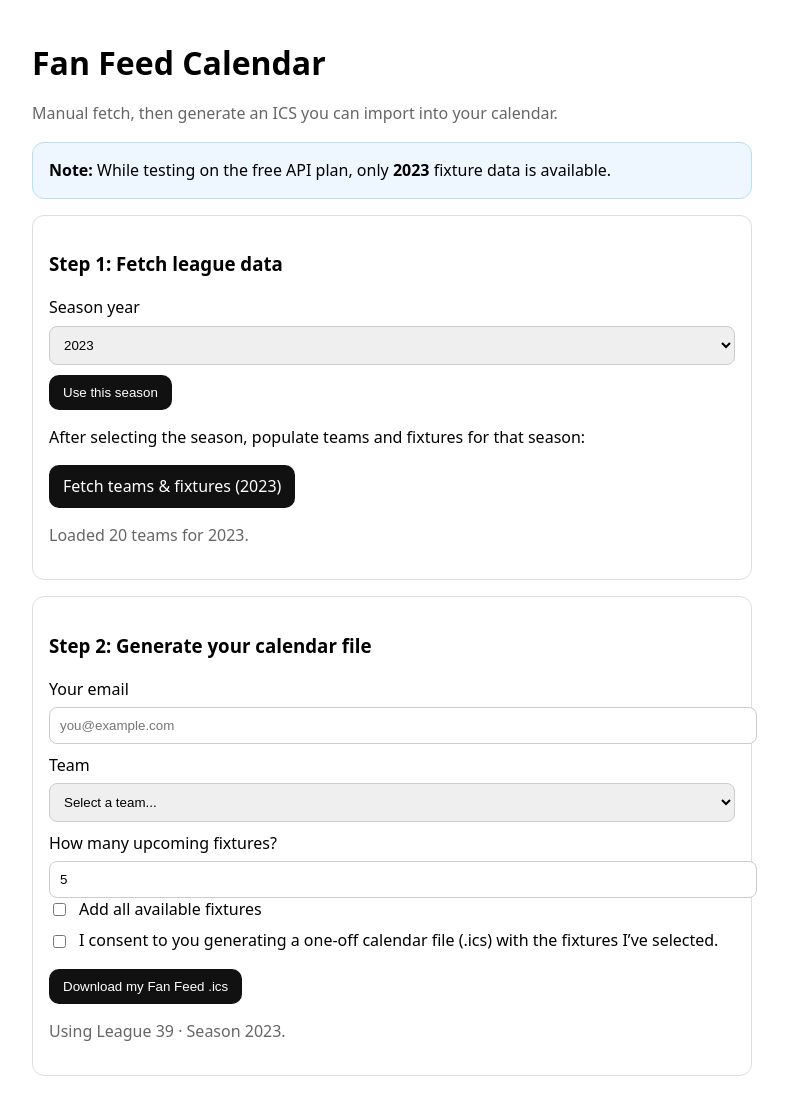
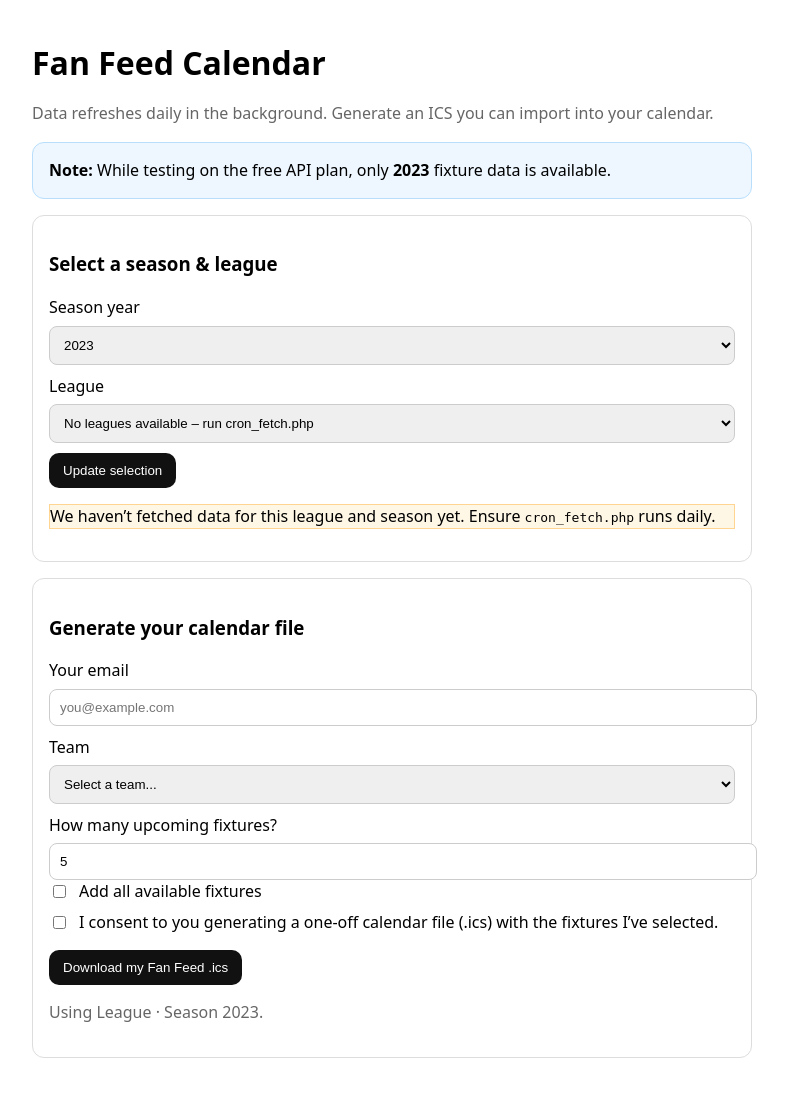
Before and after one commit to 77cu/fan-feed-calendar, a PHP site: page / in a window 1280 px wide. Shown: the whole page, without its empty margins (248-1036 px from the left). After the commit the page ends 1058 px from the top, so only its background shows below. Run offline with PHP 8.4, Linux system fonts and the light colour scheme.

Commit message:
Add cron-based league aggregation and update UI

```diff
--- a/config.php
+++ b/config.php
@@ -14,10 +14,13 @@
 
     // Defaults for quick tests
     'default_league' => '39',   // Premier League (example)
-    'default_season' => '2025', // Season year
+    'default_season' => '2023', // Season year (free plan supports 2023 data)
     // The API accepts timezone to localise fixture.date; we’ll still write UTC to ICS.
     'api_timezone'   => 'Europe/London',
 
     // Cache TTL to avoid burning free-plan calls
     'ttl_seconds' => 3600,
+
+    // Seasons to include in the background fetch task (cron_fetch.php)
+    'seasons_to_fetch' => ['2023'],
 ];
--- a/index.php
+++ b/index.php
@@ -5,20 +5,86 @@
 
 $c = require __DIR__ . '/config.php';
 
-// Use the default league from config throughout (e.g., Premier League = 39)
-$league = $c['default_league'] ?? '39';
+$seasonOptions = $c['seasons_to_fetch'] ?? [$c['default_season'] ?? '2023'];
+$seasonOptions = array_values(array_map('strval', $seasonOptions));
+if (!$seasonOptions) {
+    $seasonOptions = [$c['default_season'] ?? '2023'];
+}
 
-// Season selection: default to 2023 due to API free-plan restriction
-$season = isset($_GET['season']) && preg_match('/^\d{4}$/', $_GET['season'])
-    ? $_GET['season']
-    : '2023';
+$requestedSeason = isset($_GET['season']) && preg_match('/^\d{4}$/', (string)$_GET['season'])
+    ? (string)$_GET['season']
+    : '';
+$season = in_array($requestedSeason, $seasonOptions, true)
+    ? $requestedSeason
+    : $seasonOptions[0];
 
-// Load teams for the selected season (requires admin_fetch.php run for that season)
-$teamsFile = $c['fixtures_dir'] . "/teams_{$league}_{$season}.json";
+$leaguesFile = $c['fixtures_dir'] . "/leagues_{$season}.json";
+$leagues = [];
+if (is_file($leaguesFile)) {
+    $data = json_decode(file_get_contents($leaguesFile), true);
+    if (is_array($data)) {
+        $leagues = $data['leagues'] ?? [];
+    }
+}
+
+$leagueOptions = array_map(static function ($l) {
+    return [
+        'id' => (string)($l['id'] ?? ''),
+        'label' => trim((string)($l['country'] ?? '') !== ''
+            ? ($l['country'] . ' — ' . ($l['name'] ?? ''))
+            : ($l['name'] ?? '')
+        ),
+        'name' => (string)($l['name'] ?? ''),
+    ];
+}, $leagues);
+
+$requestedLeague = isset($_GET['league']) && preg_match('/^\d+$/', (string)$_GET['league'])
+    ? (string)$_GET['league']
+    : '';
+
+$leagueIds = array_column($leagueOptions, 'id');
+$league = in_array($requestedLeague, $leagueIds, true)
+    ? $requestedLeague
+    : (($c['default_league'] ?? '') !== '' && in_array((string)$c['default_league'], $leagueIds, true)
+        ? (string)$c['default_league']
+        : ($leagueIds[0] ?? '')
+    );
+
+$selectedLeague = null;
+foreach ($leagueOptions as $opt) {
+    if ($opt['id'] === $league) {
+        $selectedLeague = $opt;
+        break;
+    }
+}
+
 $teams = [];
-if (is_file($teamsFile)) {
-    $j = json_decode(file_get_contents($teamsFile), true);
-    $teams = $j['teams'] ?? [];
+$generatedAt = null;
+if ($league !== '') {
+    $teamsFile = $c['fixtures_dir'] . "/teams_{$league}_{$season}.json";
+    if (is_file($teamsFile)) {
+        $j = json_decode(file_get_contents($teamsFile), true);
+        if (is_array($j)) {
+            $teams = $j['teams'] ?? [];
+            $generatedAt = $j['generated_at'] ?? null;
+        }
+    }
+    if ($generatedAt === null) {
+        $fixturesFile = $c['fixtures_dir'] . "/fixtures_{$league}_{$season}.json";
+        if (is_file($fixturesFile)) {
+            $f = json_decode(file_get_contents($fixturesFile), true);
+            if (is_array($f)) {
+                $generatedAt = $f['generated_at'] ?? null;
+            }
+        }
+    }
+}
+
+if ($generatedAt) {
+    $generatedTs = strtotime((string)$generatedAt);
+    $generatedLabel = $generatedTs ? gmdate('j M Y H:i \U\T\C', $generatedTs) : $generatedAt;
+} else {
+    $generatedLabel = null;
 }
 ?>
 <!doctype html>
@@ -40,39 +106,51 @@
 </head>
 <body>
 <h1>Fan Feed Calendar</h1>
-<p class="muted">Manual fetch, then generate an ICS you can import into your calendar.</p>
+<p class="muted">Data refreshes daily in the background. Generate an ICS you can import into your calendar.</p>
 
 <div class="card note">
   <strong>Note:</strong> While testing on the free API plan, only <strong>2023</strong> fixture data is available.
 </div>
 
 <div class="card">
-  <h3>Step 1: Fetch league data</h3>
+  <h3>Select a season &amp; league</h3>
   <form method="get" action="">
     <label for="season">Season year</label>
     <select id="season" name="season">
-      <option value="2023" <?= $season==='2023'?'selected':'' ?>>2023</option>
-      <option value="2022" <?= $season==='2022'?'selected':'' ?>>2022</option>
-      <option value="2021" <?= $season==='2021'?'selected':'' ?>>2021</option>
+      <?php foreach ($seasonOptions as $optSeason): ?>
+        <option value="<?= htmlspecialchars($optSeason) ?>" <?= $season===$optSeason?'selected':'' ?>><?= htmlspecialchars($optSeason) ?></option>
+      <?php endforeach; ?>
     </select>
-    <p style="margin-top:10px"><button class="btn" type="submit">Use this season</button></p>
+
+    <label for="league">League</label>
+    <select id="league" name="league">
+      <?php if ($leagueOptions): ?>
+        <?php foreach ($leagueOptions as $opt): ?>
+          <option value="<?= htmlspecialchars($opt['id']) ?>" <?= $opt['id']===$league?'selected':'' ?>><?= htmlspecialchars($opt['label']) ?></option>
+        <?php endforeach; ?>
+      <?php else: ?>
+        <option value="">No leagues available – run cron_fetch.php</option>
+      <?php endif; ?>
+    </select>
+
+    <p style="margin-top:10px"><button class="btn" type="submit">Update selection</button></p>
   </form>
 
-  <p>After selecting the season, populate teams and fixtures for that season:</p>
-  <p>
-    <a class="btn" href="admin_fetch.php?league=<?= urlencode($league) ?>&season=<?= urlencode($season) ?>">
-      Fetch teams & fixtures (<?= htmlspecialchars($season) ?>)
-    </a>
-  </p>
-  <?php if (!$teams): ?>
-    <p class="warn">No teams found for <?= htmlspecialchars($season) ?> yet. Click “Fetch teams & fixtures” above, then reload this page.</p>
+  <?php if ($selectedLeague): ?>
+    <p class="muted">Current league: <?= htmlspecialchars($selectedLeague['name'] ?: $selectedLeague['label']) ?>.</p>
+  <?php endif; ?>
+  <?php if ($generatedLabel): ?>
+    <p class="muted">Data last refreshed <?= htmlspecialchars($generatedLabel) ?>.</p>
   <?php else: ?>
+    <p class="warn">We haven’t fetched data for this league and season yet. Ensure <code>cron_fetch.php</code> runs daily.</p>
+  <?php endif; ?>
+  <?php if ($teams): ?>
     <p class="muted">Loaded <?= count($teams) ?> teams for <?= htmlspecialchars($season) ?>.</p>
   <?php endif; ?>
 </div>
 
 <div class="card">
-  <h3>Step 2: Generate your calendar file</h3>
+  <h3>Generate your calendar file</h3>
   <form method="post" action="make_ics.php">
     <input type="hidden" name="season" value="<?= htmlspecialchars($season) ?>">
     <input type="hidden" name="league" value="<?= htmlspecialchars($league) ?>">
@@ -101,7 +179,7 @@
     </div>
 
     <p><button class="btn" type="submit">Download my Fan Feed .ics</button></p>
-    <p class="muted">Using League <?= htmlspecialchars($league) ?> · Season <?= htmlspecialchars($season) ?>.</p>
+    <p class="muted">Using League <?= htmlspecialchars($selectedLeague['name'] ?? $league) ?> · Season <?= htmlspecialchars($season) ?>.</p>
   </form>
 </div>
 
```
Also changed, not shown: cron_fetch.php (added, +89 -0 lines), lib_api.php (+28 -0 lines).
